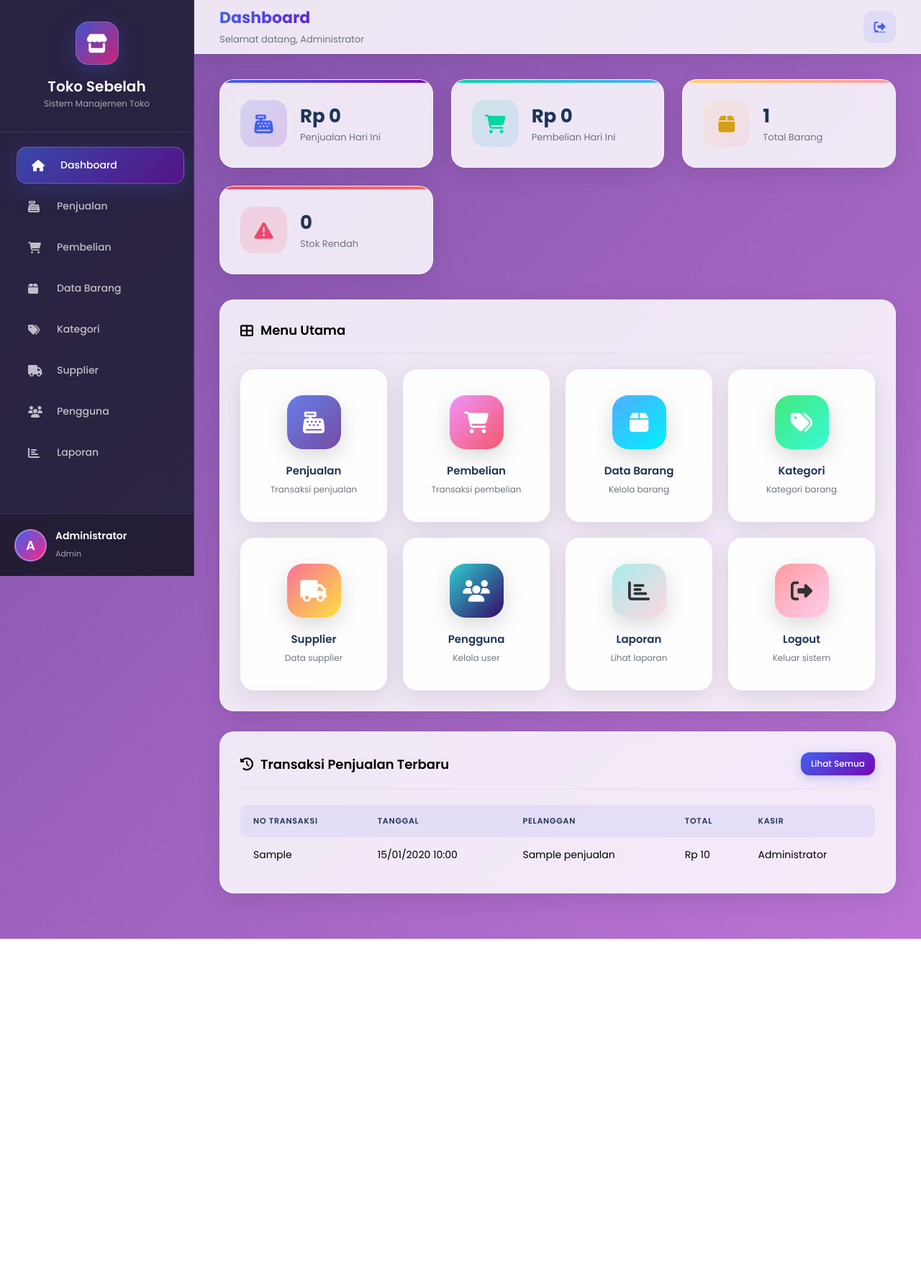
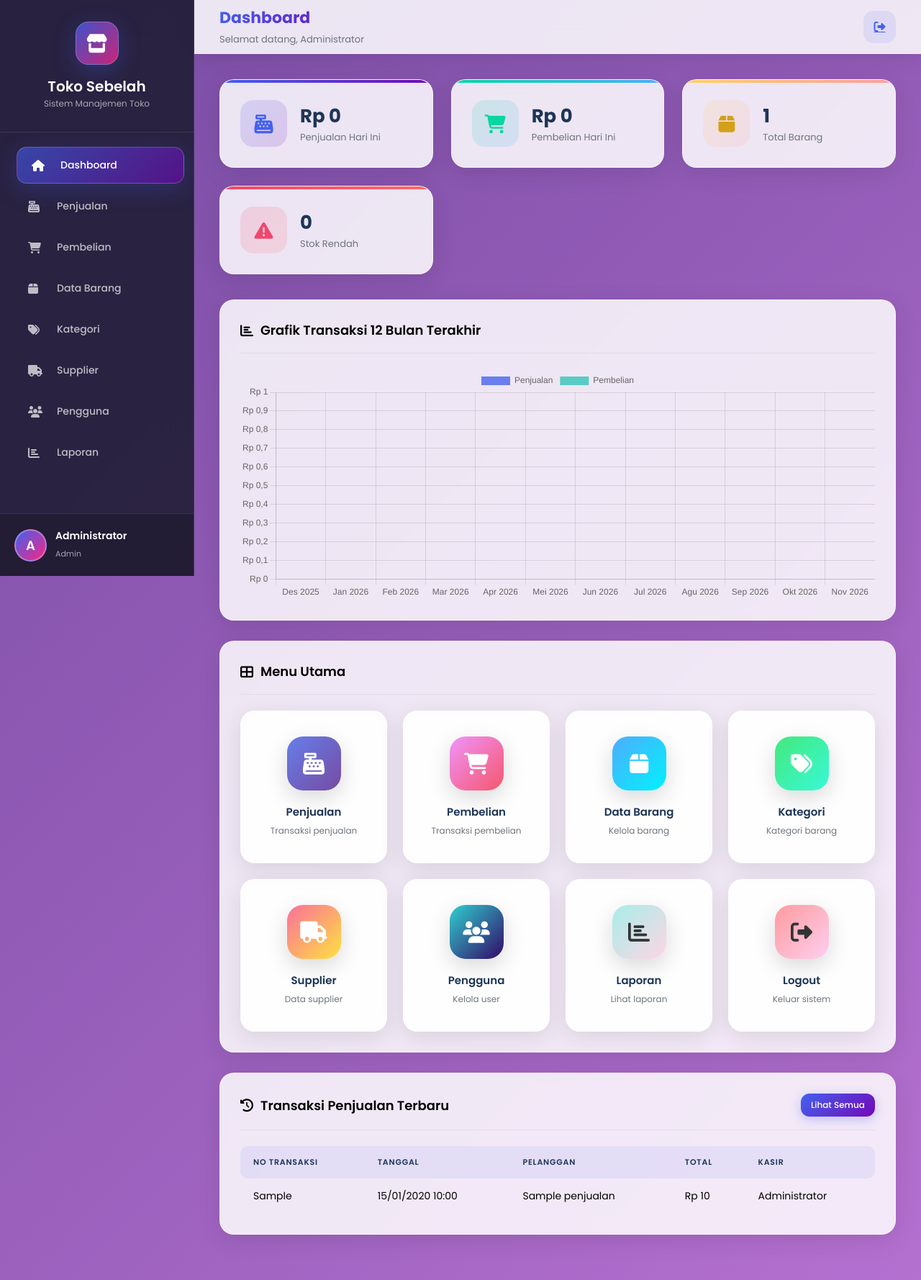
Before and after one commit to antonsi23/toko-sebelah, a PHP site: page /pages/home.php in a window 1280 px wide. Shown: the whole page at 72% size. Before the commit the page ends 1304 px from the top, so only its background shows below. Run offline with PHP 8.4, Linux system fonts and the light colour scheme; a user stored in the database is signed in; data comes from the database, SQL or seed files in the repository; tables that the repository leaves empty hold one stand-in row (values such as "Sample post").

Commit message:
add transaction summary chart for the last 12 months on the dashboard

```diff
--- a/assets/css/style.css
+++ b/assets/css/style.css
@@ -623,6 +623,16 @@
     gap: 10px;
 }
 
+.chart-container {
+    position: relative;
+    width: 100%;
+    height: 320px;
+}
+
+@media (max-width: 768px) {
+    .chart-container { height: 260px; }
+}
+
 /* ============================================
    TABLE
    ============================================ */
--- a/pages/home.php
+++ b/pages/home.php
@@ -21,6 +21,43 @@ $stats['total_barang'] = $r->fetch_assoc()['total'];
 // Stok Rendah (< 10)
 $r = query("SELECT COUNT(*) as total FROM barang WHERE stok < 10");
 $stats['stok_rendah'] = $r->fetch_assoc()['total'];
+
+// Ringkasan penjualan dan pembelian per bulan selama 12 bulan terakhir
+$bulanMulai = new DateTimeImmutable('first day of this month');
+$bulanMulai = $bulanMulai->modify('-11 months');
+$bulanSelesai = (new DateTimeImmutable('first day of next month'));
+$grafikTransaksi = [];
+$labelBulan = [];
+$namaBulan = ['Jan', 'Feb', 'Mar', 'Apr', 'Mei', 'Jun', 'Jul', 'Agu', 'Sep', 'Okt', 'Nov', 'Des'];
+
+for ($i = 0; $i < 12; $i++) {
+    $bulan = $bulanMulai->modify("+$i months");
+    $periode = $bulan->format('Y-m');
+    $labelBulan[] = $namaBulan[(int) $bulan->format('n') - 1] . ' ' . $bulan->format('Y');
+    $grafikTransaksi[$periode] = ['penjualan' => 0, 'pembelian' => 0];
+}
+
+$tanggalMulai = $bulanMulai->format('Y-m-d');
+$tanggalSelesai = $bulanSelesai->format('Y-m-d');
+$ringkasanTransaksi = query("SELECT periode, SUM(penjualan) AS penjualan, SUM(pembelian) AS pembelian FROM (
+    SELECT DATE_FORMAT(tanggal, '%Y-%m') AS periode, SUM(total) AS penjualan, 0 AS pembelian
+    FROM penjualan WHERE tanggal >= '$tanggalMulai' AND tanggal < '$tanggalSelesai' GROUP BY periode
+    UNION ALL
+    SELECT DATE_FORMAT(tanggal, '%Y-%m') AS periode, 0 AS penjualan, SUM(total) AS pembelian
+    FROM pembelian WHERE tanggal >= '$tanggalMulai' AND tanggal < '$tanggalSelesai' GROUP BY periode
+) AS transaksi GROUP BY periode ORDER BY periode");
+
+while ($row = $ringkasanTransaksi->fetch_assoc()) {
+    if (isset($grafikTransaksi[$row['periode']])) {
+        $grafikTransaksi[$row['periode']] = [
+            'penjualan' => (float) $row['penjualan'],
+            'pembelian' => (float) $row['pembelian']
+        ];
+    }
+}
+
+$dataPenjualan = array_column($grafikTransaksi, 'penjualan');
+$dataPembelian = array_column($grafikTransaksi, 'pembelian');
 
 // Transaksi Terbaru
 $transaksi = query("SELECT p.*, u.nama as nama_user FROM penjualan p
@@ -71,6 +108,15 @@ $transaksi = query("SELECT p.*, u.nama as nama_user FROM penjualan p
                 <h3><?= $stats['stok_rendah'] ?></h3>
                 <p>Stok Rendah</p>
             </div>
+        </div>
+    </div>
+
+    <div class="content-card">
+        <div class="card-header">
+            <h4><i class="fas fa-chart-bar"></i> Grafik Transaksi 12 Bulan Terakhir</h4>
+        </div>
+        <div class="chart-container">
+            <canvas id="grafikTransaksi" aria-label="Grafik nilai penjualan dan pembelian per bulan" role="img"></canvas>
         </div>
     </div>
 
@@ -156,4 +202,49 @@ $transaksi = query("SELECT p.*, u.nama as nama_user FROM penjualan p
     </div>
 </div>
 
+<script src="https://cdn.jsdelivr.net/npm/chart.js"></script>
+<script>
+const canvasTransaksi = document.getElementById('grafikTransaksi');
+new Chart(canvasTransaksi, {
+    type: 'bar',
+    data: {
+        labels: <?= json_encode($labelBulan, JSON_HEX_TAG | JSON_HEX_APOS | JSON_HEX_AMP | JSON_HEX_QUOT) ?>,
+        datasets: [
+            {
+                label: 'Penjualan',
+                data: <?= json_encode($dataPenjualan) ?>,
+                backgroundColor: 'rgba(67, 97, 238, 0.78)',
+                borderRadius: 4
+            },
+            {
+                label: 'Pembelian',
+                data: <?= json_encode($dataPembelian) ?>,
+                backgroundColor: 'rgba(46, 196, 182, 0.78)',
+                borderRadius: 4
+            }
+        ]
+    },
+    options: {
+        responsive: true,
+        maintainAspectRatio: false,
+        interaction: { mode: 'index', intersect: false },
+        plugins: {
+            tooltip: {
+                callbacks: {
+                    label: context => `${context.dataset.label}: Rp ${new Intl.NumberFormat('id-ID').format(context.parsed.y)}`
+                }
+            }
+        },
+        scales: {
+            y: {
+                beginAtZero: true,
+                ticks: {
+                    callback: value => `Rp ${new Intl.NumberFormat('id-ID', { notation: 'compact' }).format(value)}`
+                }
+            }
+        }
+    }
+});
+</script>
+
 <?php require_once '../includes/footer.php'; ?>
```
